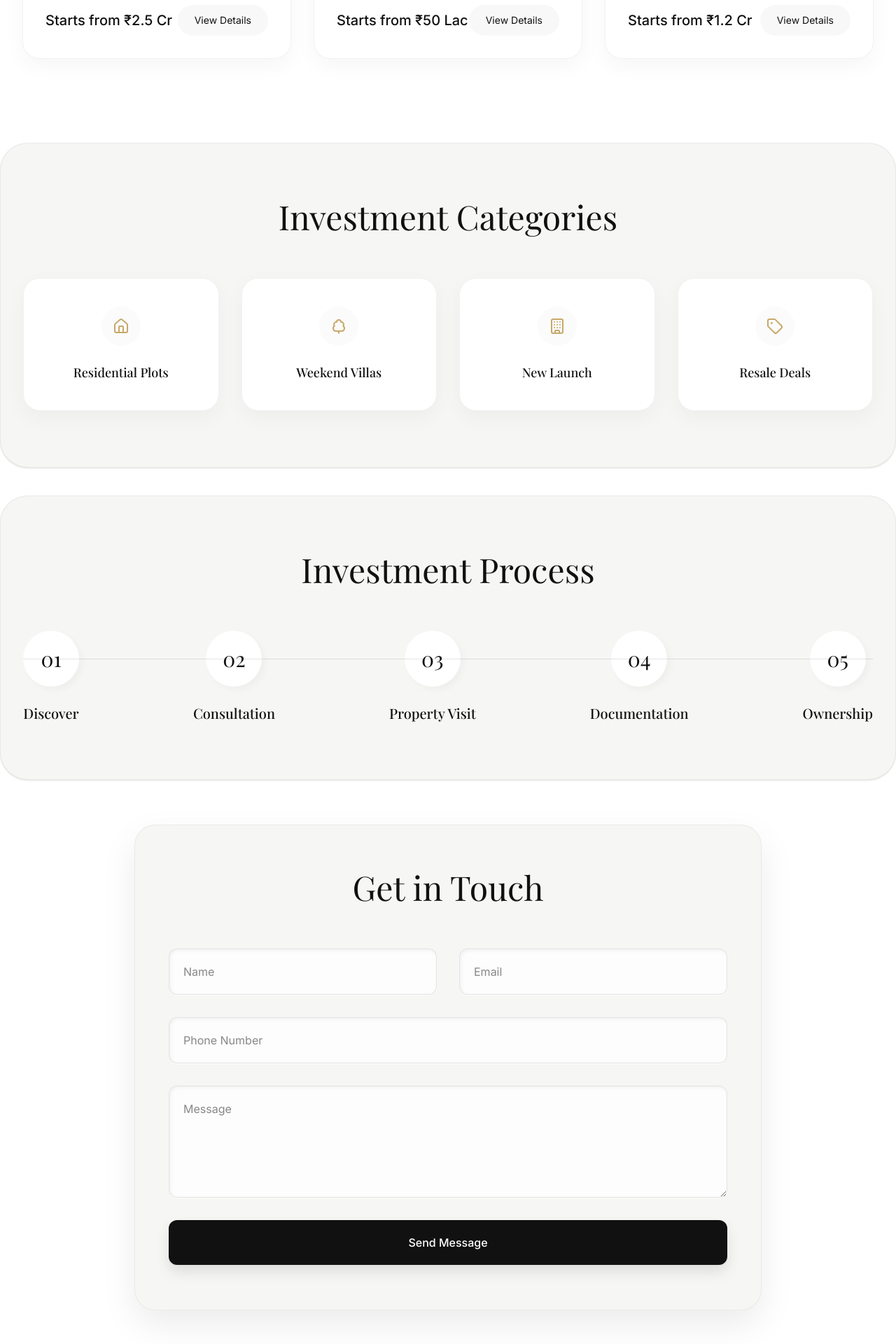
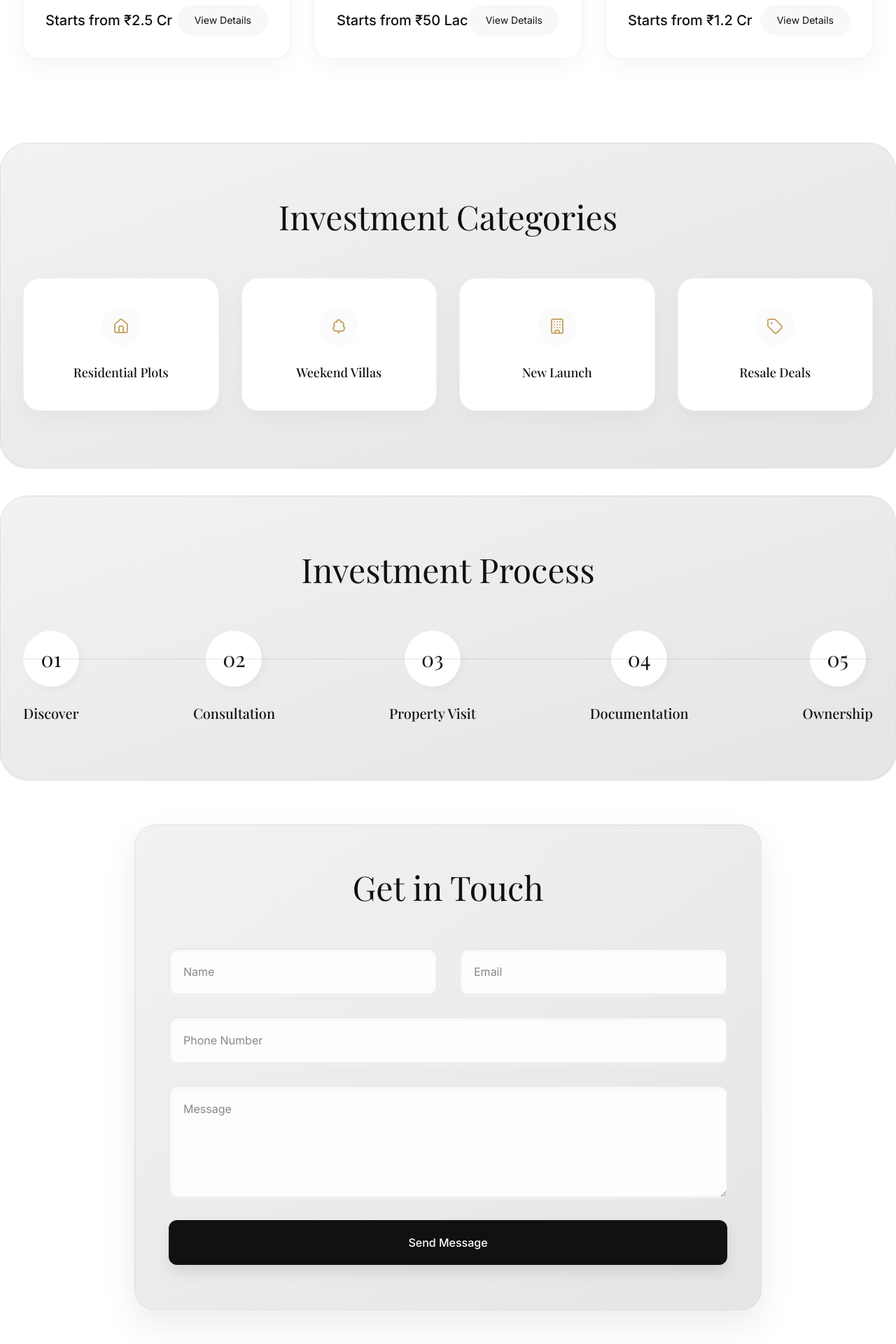
Before and after one commit to protechnicalguruji/Shayona-Space-1, a React (Vite) app: page / in a window 1280 px wide. Shown: the part 1472-3392 px from the top of the page at 70% size. Built offline with nearby package versions, Linux system fonts and the light colour scheme; a web font is replaced by a local one.

Commit message:
style: update section backgrounds to gradient
Replace solid colors with subtle gradients on Contact, Categories, and Process sections to enhance visual depth.

```diff
--- a/src/components/Components.tsx
+++ b/src/components/Components.tsx
@@ -73,7 +73,7 @@ export const ProcessStep = ({ number, title }: { number: string, title: string }
 );
 
 export const ContactForm = () => (
-  <section id="contact" className="py-16 px-12 my-16 max-w-4xl mx-auto bg-[#F6F6F4] rounded-[30px] border border-black/5 shadow-[0_20px_50px_rgba(0,0,0,0.08)]">
+  <section id="contact" className="py-16 px-12 my-16 max-w-4xl mx-auto bg-gradient-to-br from-[#f2f2f2] to-[#e5e5e5] rounded-[30px] border border-black/5 shadow-[0_20px_50px_rgba(0,0,0,0.08)]">
     <h2 className="text-5xl font-serif text-center mb-16 text-text-main">Get in Touch</h2>
     <form className="grid grid-cols-1 md:grid-cols-2 gap-8" onSubmit={(e) => e.preventDefault()}>
       <input type="text" placeholder="Name" className="p-5 rounded-xl border border-black/10 bg-[#FDFDFD] shadow-[inset_2px_2px_5px_rgba(0,0,0,0.05),0_1px_2px_rgba(255,255,255,0.8)] focus:outline-none focus:border-accent transition-all" />
--- a/src/pages/Home.tsx
+++ b/src/pages/Home.tsx
@@ -63,7 +63,7 @@ export default function Home() {
       </section>
 
       {/* Categories */}
-      <section id="categories" className="py-20 px-8 my-10 max-w-7xl mx-auto bg-[#F6F6F4] rounded-[40px] border border-black/5 shadow-sm">
+      <section id="categories" className="py-20 px-8 my-10 max-w-7xl mx-auto bg-gradient-to-br from-[#f2f2f2] to-[#e5e5e5] rounded-[40px] border border-black/5 shadow-sm">
         <h2 className="text-5xl font-serif text-center mb-16">Investment Categories</h2>
         <div className="grid grid-cols-2 md:grid-cols-4 gap-8">
             <CategoryCard title="Residential Plots" icon={<HomeIcon className="text-accent" />} />
@@ -74,7 +74,7 @@ export default function Home() {
       </section>
 
       {/* Process */}
-      <section id="process" className="py-20 px-8 my-10 max-w-7xl mx-auto bg-[#F6F6F4] rounded-[40px] border border-black/5 shadow-sm">
+      <section id="process" className="py-20 px-8 my-10 max-w-7xl mx-auto bg-gradient-to-br from-[#f2f2f2] to-[#e5e5e5] rounded-[40px] border border-black/5 shadow-sm">
         <h2 className="text-5xl font-serif text-center mb-16">Investment Process</h2>
         <div className="relative flex flex-wrap justify-between gap-8">
             <div className="absolute top-10 left-0 w-full h-[1px] bg-black/10 hidden md:block" />
```
